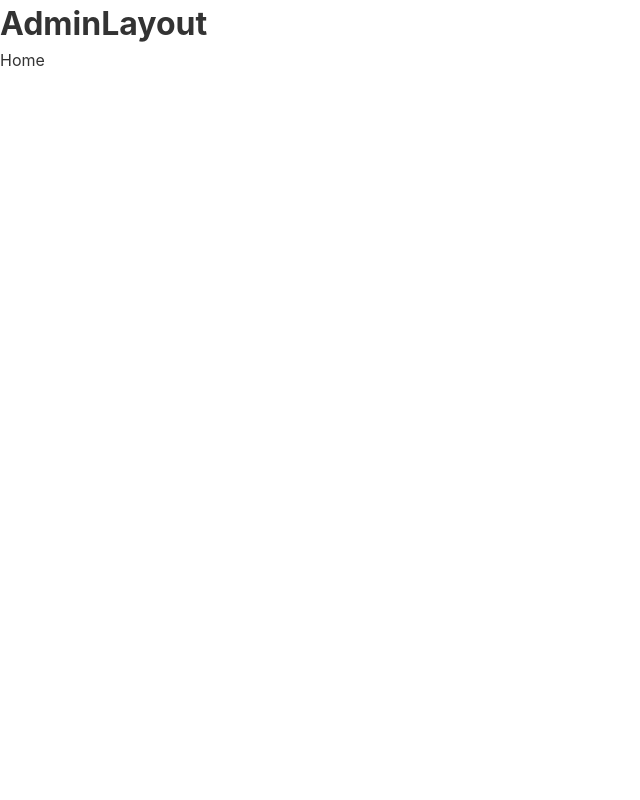
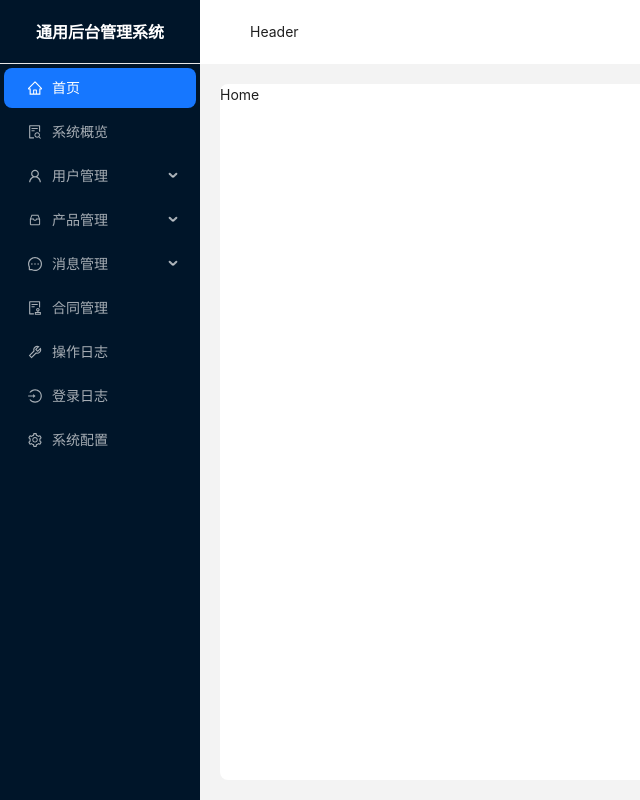
Before and after one commit to chenwenzhuo/GeneralBackendManagementSystem, a React (Vite) app in the folder general-backend-management-system-react/: page /admin/home in a window 1280 px wide. Shown: the whole page, without its empty margins (0-640 px from the left). Built offline with nearby package versions, Linux system fonts and the light colour scheme.

Commit message:
feat(admin): 创建后台布局组件和导航菜单
- 新增 AdminLayout 组件，包含侧边栏、头部和内容区域
- 添加 NavMenu 组件用于后台导航菜单- 实现 useNavMenu钩子，用于生成导航菜单项
- 创建 AdminLayout.module.scss样式文件，定义后台布局样式

```diff
--- /dev/null
+++ b/general-backend-management-system-react/src/components/nav-menu/NavMenu.tsx
@@ -0,0 +1,28 @@
+import type { MenuProps } from 'antd';
+import { Menu } from 'antd';
+import { useNavigate } from 'react-router';
+
+import { useNavMenu } from '@/components/nav-menu/useNavMenu.tsx';
+
+type MenuItem = Required<MenuProps>['items'][number];
+
+export default function NavMenu() {
+  const navMenuConfig: MenuItem[] = useNavMenu();
+  const navigate = useNavigate();
+
+  function onSelectMenu({ keyPath }: Record<string, any>) {
+    const path = keyPath.join('/');
+    navigate(path);
+  }
+
+  return (
+    <Menu
+      items={navMenuConfig}
+      defaultSelectedKeys={['home']}
+      mode={'inline'}
+      theme={'dark'}
+      style={{ width: '100%' }}
+      onSelect={onSelectMenu}
+    />
+  );
+}
--- /dev/null
+++ b/general-backend-management-system-react/src/components/nav-menu/useNavMenu.tsx
@@ -0,0 +1,79 @@
+import {
+  AuditOutlined,
+  FileSearchOutlined,
+  HomeOutlined,
+  InboxOutlined,
+  LoginOutlined,
+  MessageOutlined,
+  SettingOutlined,
+  ToolOutlined,
+  UserOutlined,
+} from '@ant-design/icons';
+import type { MenuProps } from 'antd';
+import { useTranslation } from 'react-i18next';
+
+export type MenuItem = Required<MenuProps>['items'][number];
+
+export const useNavMenu = (): MenuItem[] => {
+  const { t } = useTranslation();
+
+  return [
+    { key: 'home', label: t('navMenu.home'), icon: <HomeOutlined /> },
+    { key: 'sysOverview', label: t('navMenu.sysOverview'), icon: <FileSearchOutlined /> },
+    {
+      key: 'userManage',
+      label: t('navMenu.userManage'),
+      icon: <UserOutlined />,
+      children: [
+        {
+          type: 'group',
+          key: 'administratorManage',
+          label: t('navMenu.administratorManage'),
+          children: [
+            { key: 'productManager', label: t('navMenu.productManager') },
+            { key: 'userManager', label: t('navMenu.userManager') },
+            { key: 'messageManager', label: t('navMenu.messageManager') },
+          ],
+        },
+        {
+          type: 'group',
+          key: 'employeeManage',
+          label: t('navMenu.employeeManage'),
+          children: [{ key: 'userList', label: t('navMenu.userList') }],
+        },
+      ],
+    },
+    {
+      key: 'productManage',
+      label: t('navMenu.productManage'),
+      icon: <InboxOutlined />,
+      children: [
+        {
+          type: 'group',
+          key: 'inventoryManage',
+          label: t('navMenu.inventoryManage'),
+          children: [{ key: 'productList', label: t('navMenu.productList') }],
+        },
+        {
+          type: 'group',
+          key: 'outboundManage',
+          label: t('navMenu.outboundManage'),
+          children: [{ key: 'outboundList', label: t('navMenu.outboundList') }],
+        },
+      ],
+    },
+    {
+      key: 'msgManage',
+      label: t('navMenu.msgManage'),
+      icon: <MessageOutlined />,
+      children: [
+        { key: 'messageList', label: t('navMenu.messageList') },
+        { key: 'recycleBin', label: t('navMenu.recycleBin') },
+      ],
+    },
+    { key: 'contractManage', label: t('navMenu.contractManage'), icon: <AuditOutlined /> },
+    { key: 'operationLog', label: t('navMenu.operationLog'), icon: <ToolOutlined /> },
+    { key: 'loginLog', label: t('navMenu.loginLog'), icon: <LoginOutlined /> },
+    { key: 'sysConfig', label: t('navMenu.sysConfig'), icon: <SettingOutlined /> },
+  ];
+};
--- /dev/null
+++ b/general-backend-management-system-react/src/pages/admin/AdminLayout.module.scss
@@ -0,0 +1,49 @@
+.admin-layout {
+  width: 100%;
+  height: 100%;
+
+  .sider {
+    width: 200px;
+    height: 100%;
+
+    .title {
+      width: 100%;
+      height: 64px;
+      line-height: 64px;
+      text-align: center;
+      font-size: 16px;
+      font-weight: bold;
+      color: #fff;
+      border-bottom: 1px solid #e8e8e8;
+    }
+
+    .menu {
+      width: 100%;
+      height: calc(100% - 64px);
+      overflow-y: auto;
+    }
+  }
+
+  .content-layout {
+    .header {
+      width: 100%;
+      height: 64px;
+      background-color: #fff;
+    }
+
+    .content {
+      width: 100%;
+      height: calc(100% - 64px);
+      padding: 20px;
+      background-color: #f3f3f3;
+
+      .content-inner {
+        width: 100%;
+        height: 100%;
+        background-color: #fff;
+        border-radius: 8px;
+        overflow-y: auto;
+      }
+    }
+  }
+}
--- a/general-backend-management-system-react/src/pages/admin/AdminLayout.tsx
+++ b/general-backend-management-system-react/src/pages/admin/AdminLayout.tsx
@@ -1,10 +1,32 @@
+import { Layout } from 'antd';
+import { useTranslation } from 'react-i18next';
 import { Outlet } from 'react-router';
 
+import NavMenu from '@/components/nav-menu/NavMenu.tsx';
+
+import styles from './AdminLayout.module.scss';
+
+const { Header, Sider, Content } = Layout;
+
 export default function AdminLayout() {
+  const { t } = useTranslation();
+
   return (
-    <div>
-      <h1>AdminLayout</h1>
-      <Outlet />
-    </div>
+    <Layout className={styles['admin-layout']}>
+      <Sider className={styles['sider']}>
+        <div className={styles['title']}>{t('message.title')}</div>
+        <div className={styles['menu']}>
+          <NavMenu />
+        </div>
+      </Sider>
+      <Layout className={styles['content-layout']}>
+        <Header className={styles['header']}>Header</Header>
+        <Content className={styles['content']}>
+          <div className={styles['content-inner']}>
+            <Outlet />
+          </div>
+        </Content>
+      </Layout>
+    </Layout>
   );
 }
```
